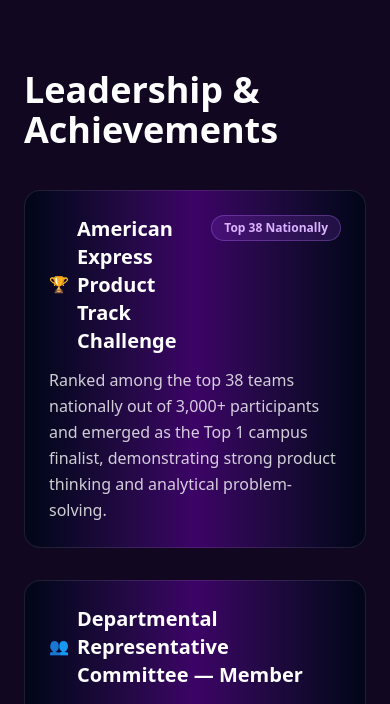
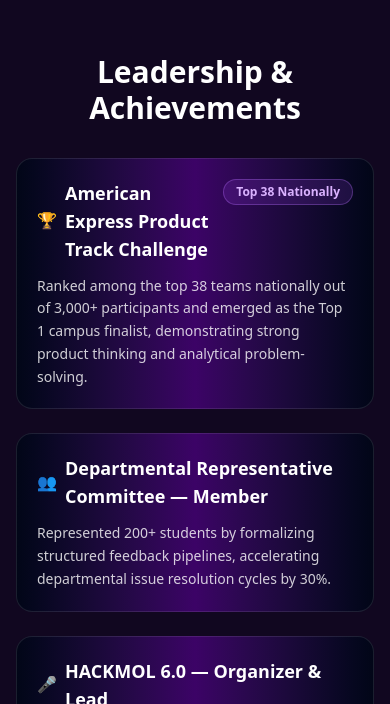
Before and after one commit to Manyaxkapoor/manya_portfolio, a Next.js app: page / in a window 390 px wide. Shown: the part 9120-9824 px from the top of the page. Built offline with nearby package versions, Linux system fonts and the light colour scheme.

Commit message:
update on the section 6

```diff
--- a/app/components/achievements.tsx
+++ b/app/components/achievements.tsx
@@ -74,14 +74,17 @@
   }, []);
 
   return (
-    <section id="leadership" className="py-20 px-6">
+    <section
+      id="leadership"
+      className="py-16 md:py-20 px-4 md:px-6"
+    >
       <div ref={sectionRef} className="container mx-auto max-w-6xl">
 
-        <h2 className="text-4xl lg:text-5xl font-bold text-white mb-10">
+        <h2 className="text-3xl sm:text-4xl lg:text-5xl font-bold text-white mb-8 md:mb-10 text-center md:text-left">
           Leadership & Achievements
         </h2>
 
-        <div className="grid grid-cols-1 md:grid-cols-2 gap-8">
+        <div className="grid grid-cols-1 md:grid-cols-2 gap-6 md:gap-8">
           {leadership.map((item, index) => {
             const isVisible = visibleIds.includes(item.id);
             const tilt =
@@ -95,7 +98,7 @@
                 data-id={item.id}
                 className={`
                   bg-gradient-to-r from-slate-950 via-purple-950 to-slate-950
-                  border border-white/10 rounded-2xl p-6
+                  border border-white/10 rounded-2xl p-5 md:p-6
                   transition-all duration-500 ease-out
                   ${tilt} hover:-translate-y-2
                   hover:shadow-2xl hover:shadow-purple-900/30
@@ -105,20 +108,24 @@
                 <div className="flex items-start justify-between gap-3 mb-3">
                   <div className="flex items-center gap-2">
                     <Icon type={item.icon} />
-                    <h3 className="text-xl font-semibold text-white">
+                    <h3 className="text-lg md:text-xl font-semibold text-white">
                       {item.title}
                     </h3>
                   </div>
 
                   {item.highlight && (
-                    <span className="shrink-0 px-3 py-1 text-xs font-semibold rounded-full
-                      bg-purple-500/15 text-purple-300 border border-purple-400/30">
+                    <span
+                      className="
+                        shrink-0 px-3 py-1 text-xs font-semibold rounded-full
+                        bg-purple-500/15 text-purple-300 border border-purple-400/30
+                      "
+                    >
                       {item.highlight}
                     </span>
                   )}
                 </div>
 
-                <p className="text-white/80 leading-relaxed">
+                <p className="text-sm md:text-base text-white/80 leading-relaxed">
                   {item.description}
                 </p>
               </div>
```
